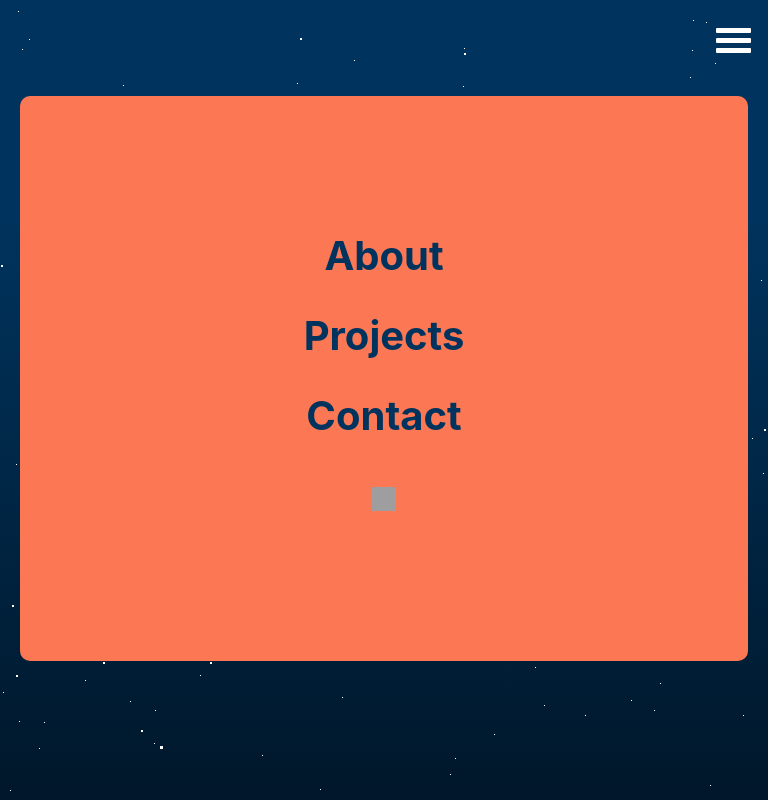
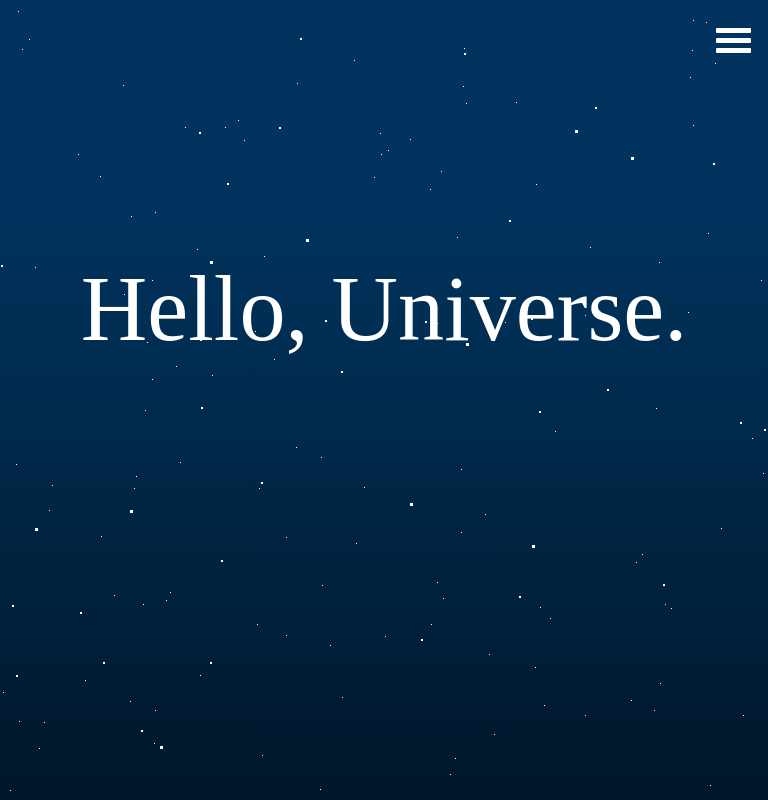
Before and after one commit to lorenzosani/lorenzosani.com, a Django app: page / in a window 768 px wide. Run offline with Django 3.2, Linux system fonts and the light colour scheme; some libraries are stand-ins or nearby versions; some web fonts are replaced; grey boxes are pictures that could not be loaded.

Commit message:
Style fixes

```diff
--- a/static/script.js
+++ b/static/script.js
@@ -10,7 +10,7 @@ $(document).ready(() => {
     $('nav ul').slideToggle();
   });
   $('nav ul li a').click(function() {
-    if ($('body').width() <= 768) {
+    if ($('body').width() <= 769) {
       $('#nav-toggle').removeClass('active');
       $('nav ul').slideToggle();
     }
--- a/static/style.css
+++ b/static/style.css
@@ -16,21 +16,15 @@
   color: #FFF;
   text-align: center;
   font-family: 'DM Serif Text', serif;
-  font-size: 10vh;
+  font-size: 130px;
   transition: opacity 1s;
 }
 
-#loader {
-	position: fixed;
-	left: 0px;
-	top: 0px;
-	width: 100vw;
-	height: 100vh;
-	z-index: 9999;
-	background-image: linear-gradient(0deg, #00172a, #00335d 72%);
+@media(max-width: 769px){
+  .main #title{
+    font-size: 12vw;
+  }
 }
-
-
 .navigation {
   height: 70px;
   background: transparent;
@@ -49,6 +43,7 @@ nav ul {
   list-style: none;
   margin: 0;
   padding: 0;
+  font-size: 15px;
 }
 nav ul li {
   float: left;
@@ -81,14 +76,14 @@ nav ul li a:visited:hover {
   width: 70px;
 }
 
-@media only screen and (max-width: 768px) {
+@media only screen and (max-width: 769px) {
   .nav-mobile {
     display: block;
   }
 
   nav {
     width: 100%;
-    padding: 70px 0 15px;
+    padding: 0px 0 15px;
   }
   nav ul {
     padding: 15vh 0;
@@ -96,8 +91,7 @@ nav ul li a:visited:hover {
     font-size: 5vh;
     display: none;
     background: #FC7753;
-    margin: 20px;
-    border-radius: 10px;
+    height: 100vh;
   }
   nav ul li {
     float: none;
@@ -115,9 +109,9 @@ nav ul li a:visited:hover {
     position: static;
   }
 }
-@media screen and (min-width: 768px) {
+@media screen and (min-width: 769px) {
   .nav-list {
-    display: block !important;
+    display: block;
   }
 }
 #nav-toggle {
@@ -149,12 +143,13 @@ nav ul li a:visited:hover {
 #nav-toggle.active span {
   background-color: transparent;
 }
-#nav-toggle.active span:before, #nav-toggle.active span:after {
-  top: 0;
-}
 #nav-toggle.active span:before {
+  top: 0px;
   transform: rotate(45deg);
+  background-color: #00335d;
 }
 #nav-toggle.active span:after {
+  bottom: 0px;
   transform: rotate(-45deg);
+  background-color: #00335d;
 }
```
